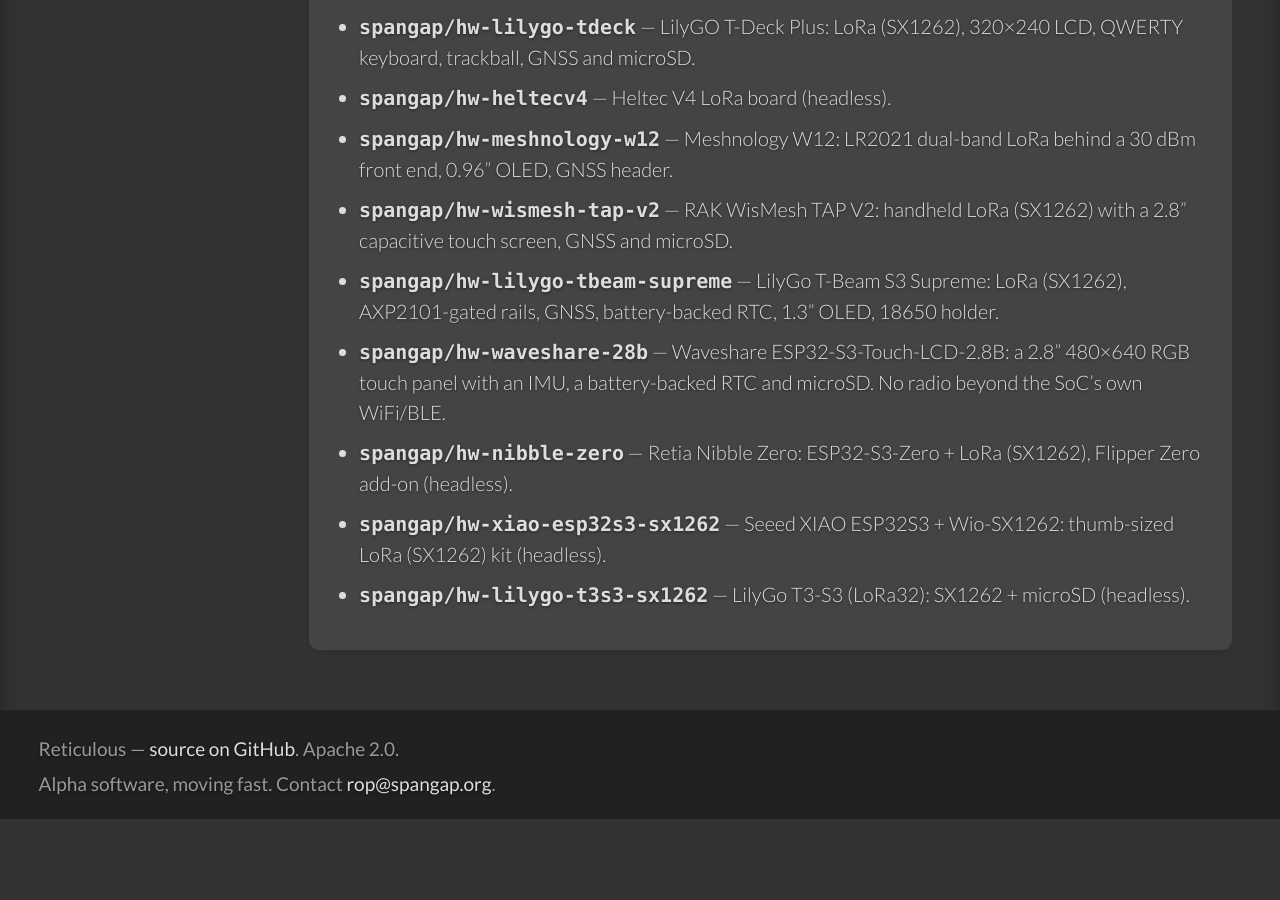
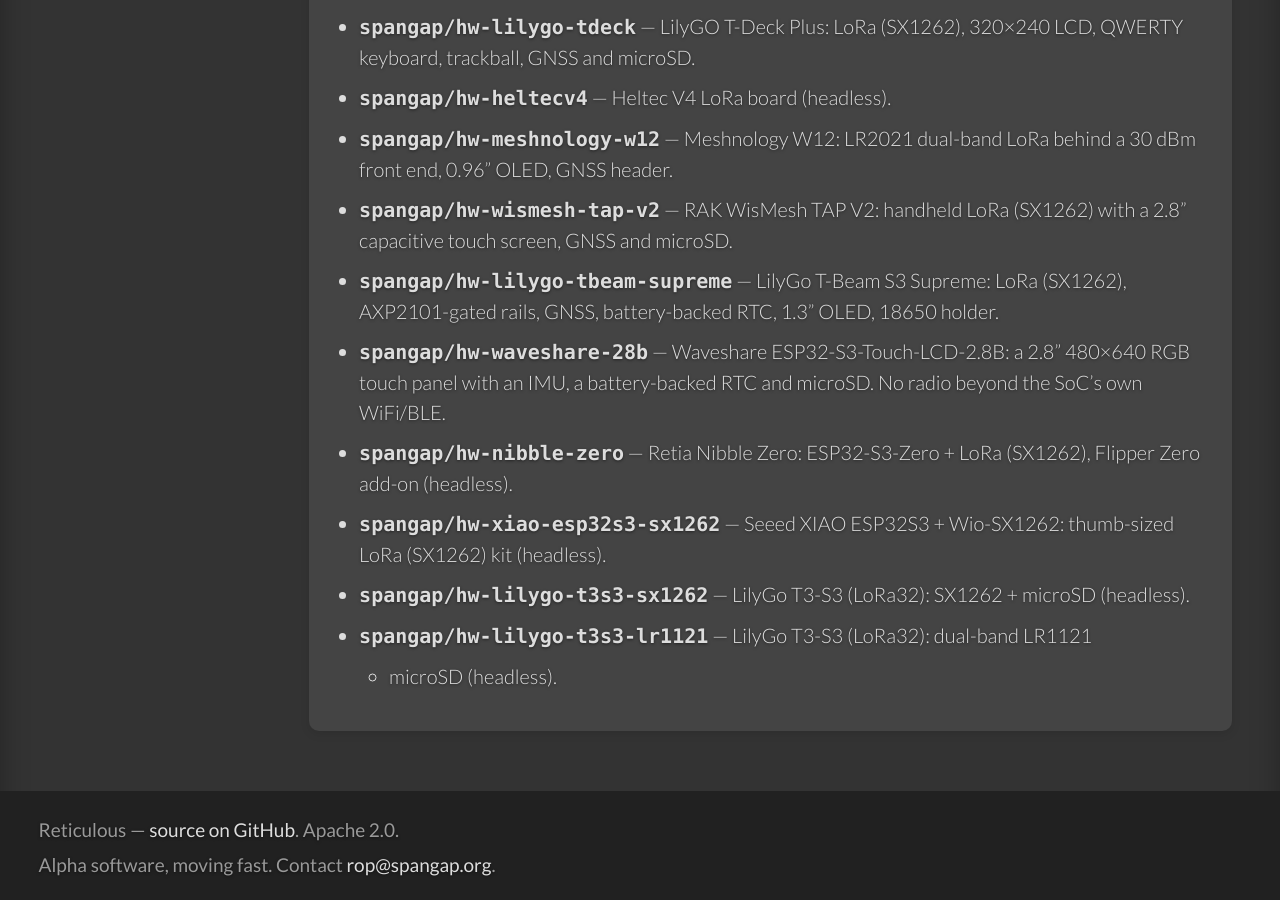
Before and after one commit to reticulous/reticulous.github.io, a Jekyll site: the page built from overview.md, in a window 1280 px wide and 900 px high, scrolled down 1877 px. Built offline with Jekyll 4.4.1, drawn with Linux system fonts in a browser that asks for light colours; before the commit the page ends 2696 px from its top, so only the background shows below that.

Commit message:
overview: hw-lilygo-t3s3-lr1121
Signed-off-by: Rop Gonggrijp <rop@gonggri.jp>

```diff
--- a/overview.md
+++ b/overview.md
@@ -84,3 +84,5 @@ These are the `--with` target, provided as Spangap-org straddles.
   thumb-sized LoRa (SX1262) kit (headless).
 - **`spangap/hw-lilygo-t3s3-sx1262`** — LilyGo T3-S3 (LoRa32): SX1262 + microSD
   (headless).
+- **`spangap/hw-lilygo-t3s3-lr1121`** — LilyGo T3-S3 (LoRa32): dual-band LR1121
+  + microSD (headless).
```
